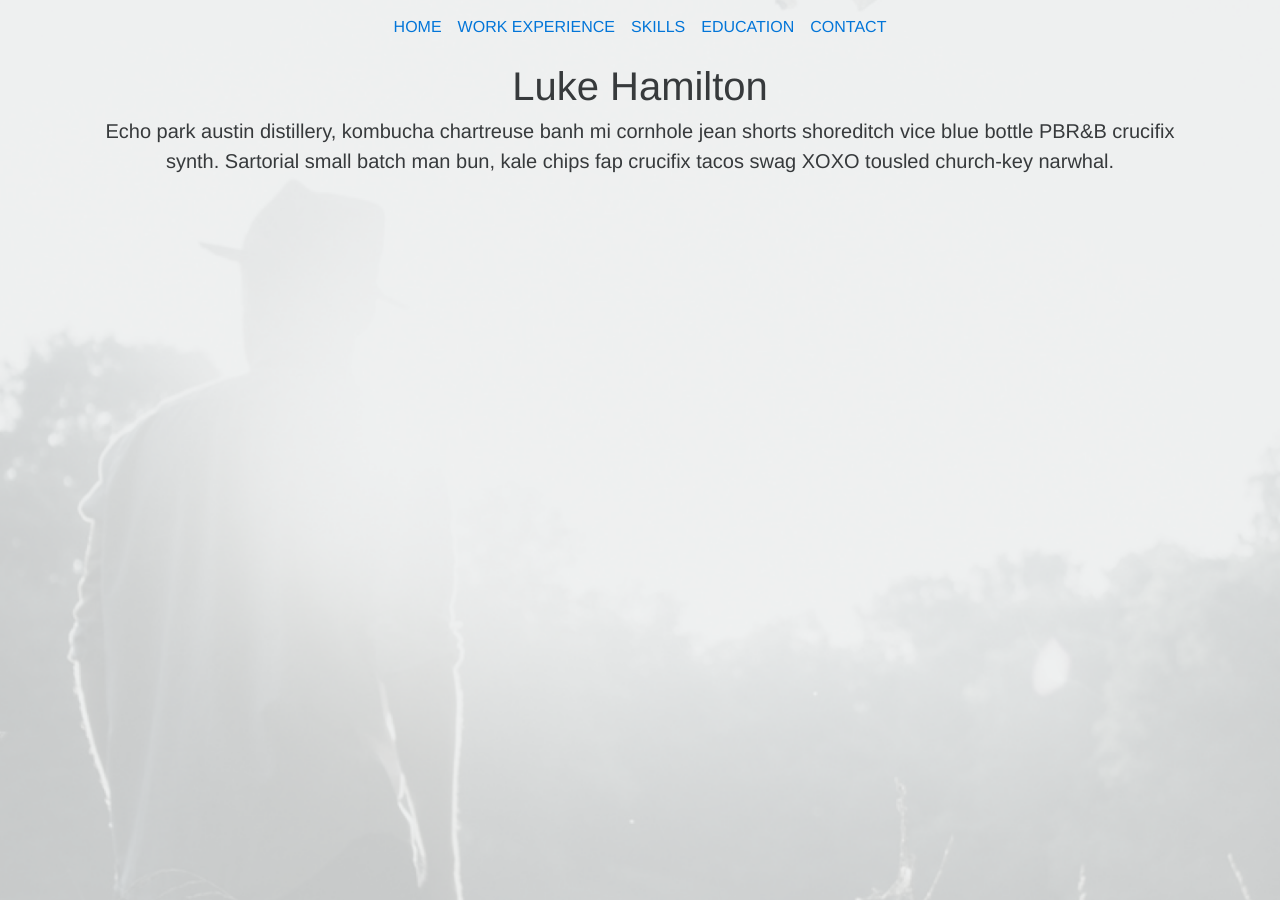
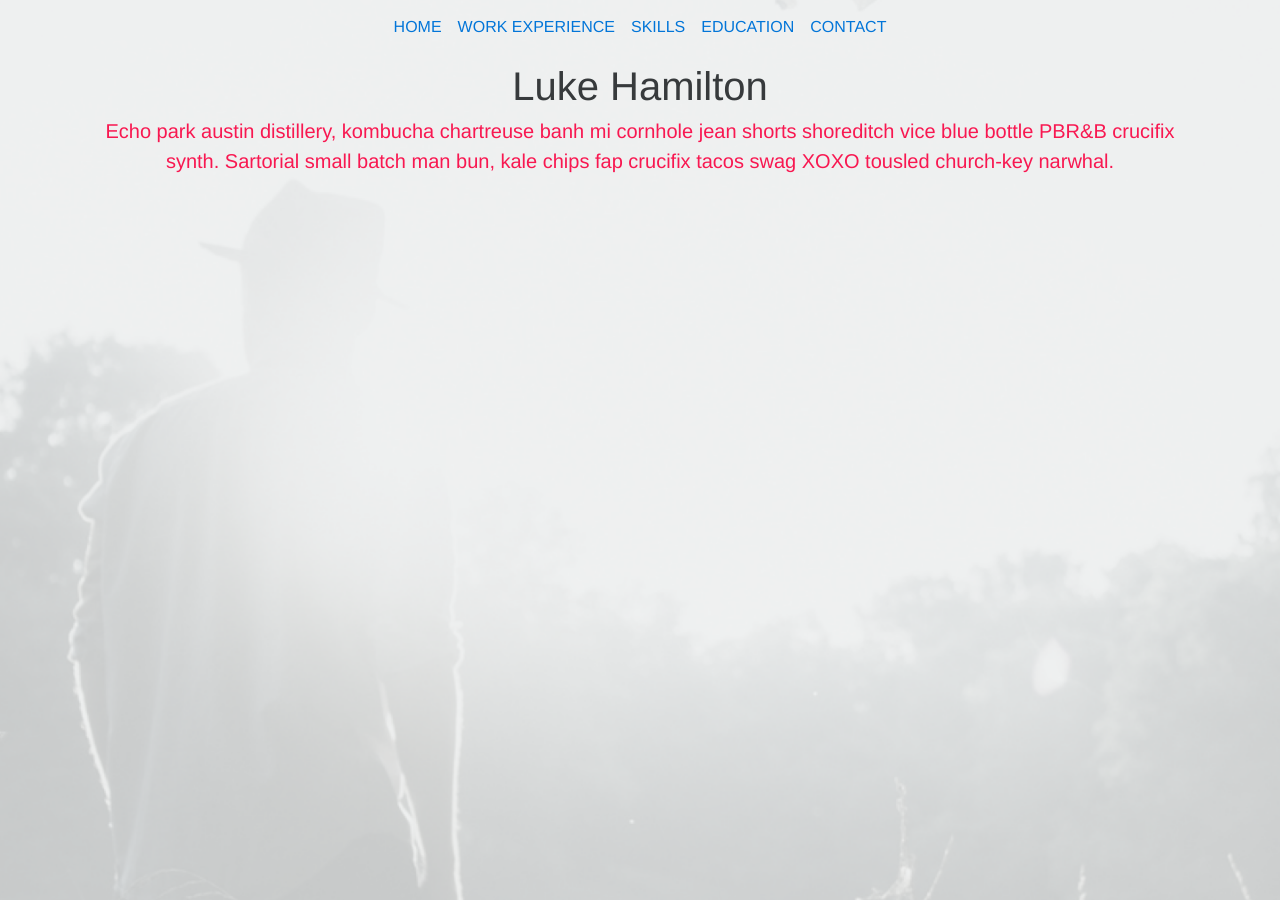
Before and after one commit to lukehamilton/lukehamilton.github.io, a Jekyll site: the page built from index.html, in a window 1280 px wide. Built offline with Jekyll 4.4.1, drawn with Linux system fonts in a browser that asks for light colours.

Commit message:
jumbotron styling

```diff
--- a/_sass/_jumbotron.sass
+++ b/_sass/_jumbotron.sass
@@ -8,3 +8,12 @@
   height: 100vh
   // @media screen and (max-height: 690px)
   //   height: auto
+
+.jumbotron-light
+
+  h1
+
+  p
+    color: $color-text-lead
+
+.jumbotron-primary
```
